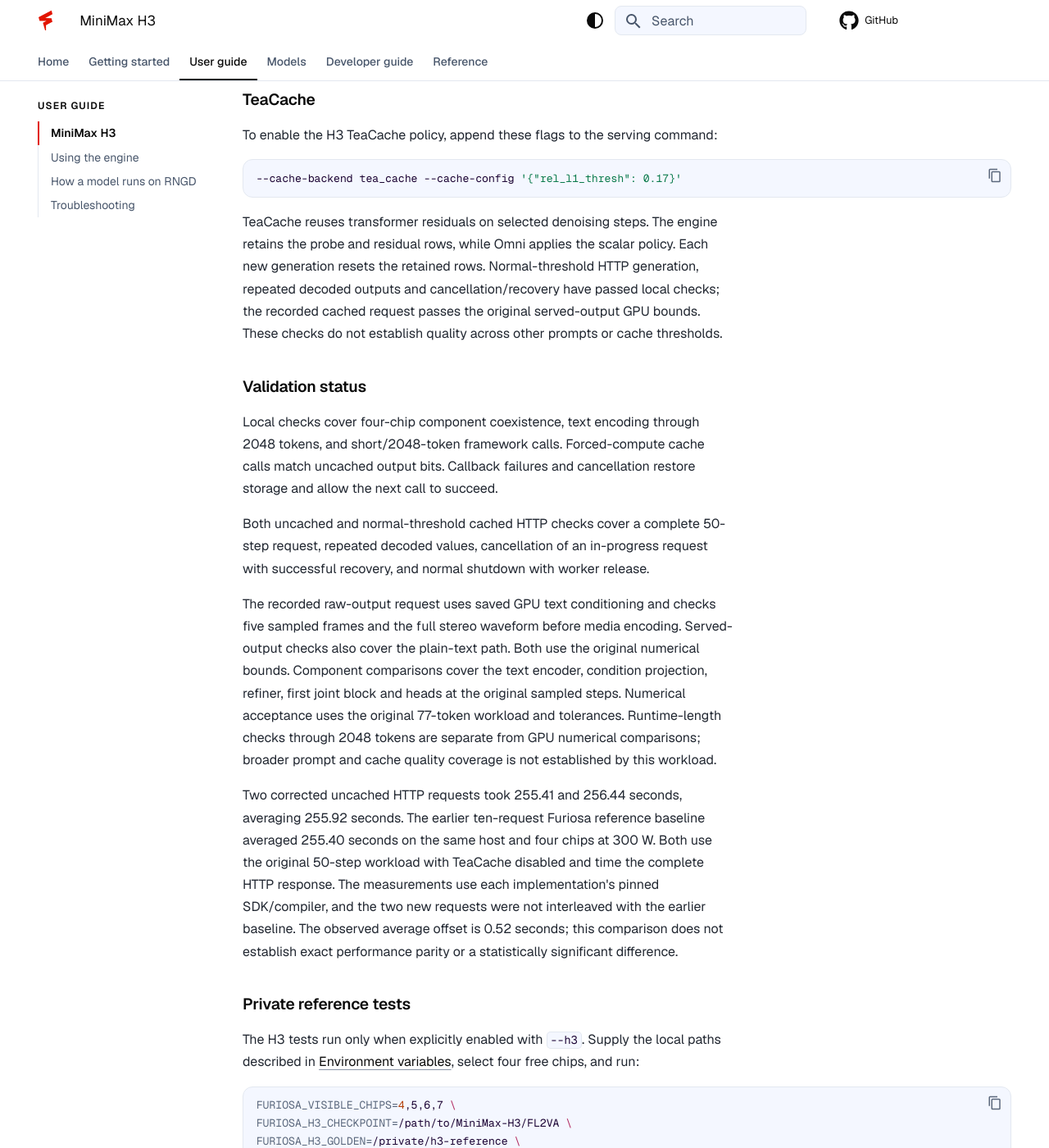
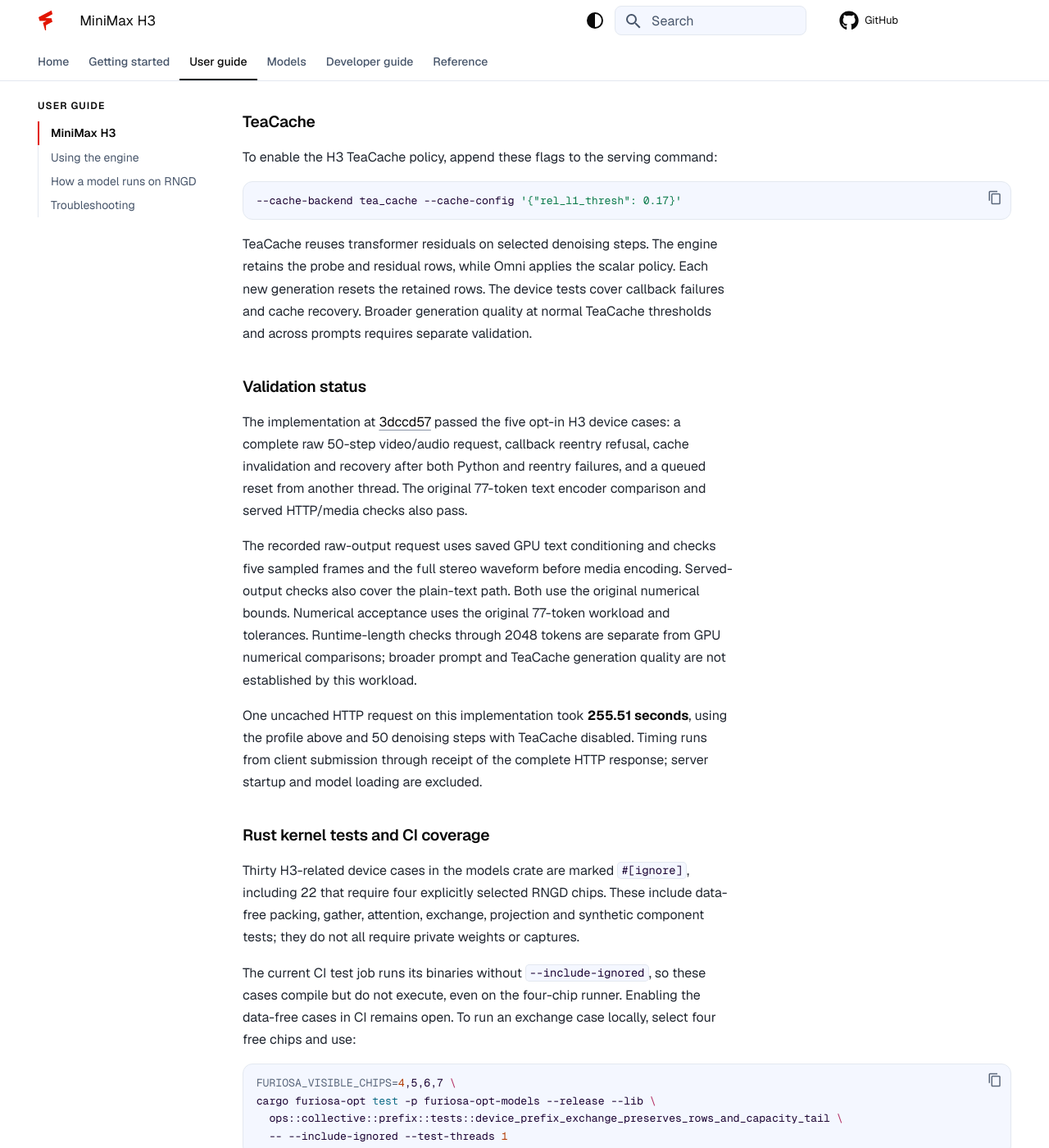
Before and after one commit to furiosa-ai/furiosa-opt-models, an MkDocs documentation site: the page built from docs/serving/minimax-h3.md, in a window 1280 px wide and 1400 px high, scrolled down 1710 px. Shown: the whole window at 82% size. Built offline with MkDocs 1.6.1 and Material for MkDocs 9.7.7, drawn with Linux system fonts in a browser that asks for light colours; comment, search, counter and statistics services are not loaded; some of the changed text lies outside the part shown.

Commit message:
Document H3 serving support and validation limits

````diff
--- a/docs/serving/minimax-h3.md
+++ b/docs/serving/minimax-h3.md
@@ -7,10 +7,11 @@ hide: [toc]
 MiniMax H3 generates video with stereo audio from text on four RNGD chips.
 This setup and integration guide covers a manually validated profile with private
 reference data.
-The profile below has passed local native, vLLM-Omni and HTTP lifecycle checks,
-including TeaCache. The original 77-token workload passes component, raw-output
-and served-output GPU reference checks. H3 has no CI coverage and is not in the
-published CI benchmark inventory.
+The profile below has passed local native, vLLM-Omni and HTTP checks, including
+TeaCache callback and error recovery. The original 77-token workload passes
+component, raw-output and served-output GPU reference checks. H3 device and
+reference tests are currently opt-in and are not executed by CI; H3 is not in
+the published CI benchmark inventory.
 
 ## MiniMaxAI/MiniMax-H3
 
@@ -71,39 +72,54 @@ To enable the H3 TeaCache policy, append these flags to the serving command:
 
 TeaCache reuses transformer residuals on selected denoising steps. The engine
 retains the probe and residual rows, while Omni applies the scalar policy.
-Each new generation resets the retained rows. Normal-threshold HTTP generation,
-repeated decoded outputs and cancellation/recovery have passed local checks;
-the recorded cached request passes the original served-output GPU bounds. These
-checks do not establish quality across other prompts or cache thresholds.
+Each new generation resets the retained rows. The device tests cover callback
+failures and cache recovery. Broader generation quality at normal TeaCache
+thresholds and across prompts requires separate validation.
 
 ### Validation status
 
-Local checks cover four-chip component coexistence, text encoding through 2048
-tokens, and short/2048-token framework calls. Forced-compute cache calls match
-uncached output bits. Callback failures and cancellation restore storage and
-allow the next call to succeed.
-
-Both uncached and normal-threshold cached HTTP checks cover a complete 50-step
-request, repeated decoded values, cancellation of an in-progress request with
-successful recovery, and normal shutdown with worker release.
+The implementation at [3dccd57](https://github.com/furiosa-ai/furiosa-opt-models/commit/3dccd579106532f81af89b4605dc5491b948228d)
+passed the five opt-in H3 device cases: a complete raw 50-step video/audio
+request, callback reentry refusal, cache invalidation and recovery after both
+Python and reentry failures, and a queued reset from another thread. The original
+77-token text encoder comparison and served HTTP/media checks also pass.
 
 The recorded raw-output request uses saved GPU text conditioning and checks five
 sampled frames and the full stereo waveform before media encoding. Served-output
 checks also cover the plain-text path. Both use the original numerical bounds.
-Component comparisons cover the text encoder, condition projection, refiner,
-first joint block and heads at the original sampled steps. Numerical acceptance
-uses the original 77-token workload and tolerances. Runtime-length checks through
-2048 tokens are separate from GPU numerical comparisons; broader prompt and cache
-quality coverage is not established by this workload.
+Numerical acceptance uses the original 77-token workload and tolerances.
+Runtime-length checks through 2048 tokens are separate from GPU numerical
+comparisons; broader prompt and TeaCache generation quality are not established
+by this workload.
 
-Two corrected uncached HTTP requests took 255.41 and 256.44 seconds, averaging
-255.92 seconds. The earlier ten-request Furiosa reference baseline averaged
-255.40 seconds on the same host and four chips at 300 W. Both use the original
-50-step workload with TeaCache disabled and time the complete HTTP response.
-The measurements use each implementation's pinned SDK/compiler, and the two new
-requests were not interleaved with the earlier baseline. The observed average
-offset is 0.52 seconds; this comparison does not establish exact performance
-parity or a statistically significant difference.
+One uncached HTTP request on this implementation took **255.51 seconds**, using
+the profile above and 50 denoising steps with TeaCache disabled. Timing runs from
+client submission through receipt of the complete HTTP response; server startup
+and model loading are excluded.
+
+### Rust kernel tests and CI coverage
+
+Thirty H3-related device cases in the models crate are marked `#[ignore]`,
+including 22 that require four explicitly selected RNGD chips. These include
+data-free packing, gather, attention, exchange, projection and synthetic component tests; they do not all
+require private weights or captures.
+
+The current CI test job runs its binaries without `--include-ignored`, so these
+cases compile but do not execute, even on the four-chip runner. Enabling the
+data-free cases in CI remains open. To run an exchange case locally, select four
+free chips and use:
+
+```bash
+FURIOSA_VISIBLE_CHIPS=4,5,6,7 \
+cargo furiosa-opt test -p furiosa-opt-models --release --lib \
+  ops::collective::prefix::tests::device_prefix_exchange_preserves_rows_and_capacity_tail \
+  -- --include-ignored --test-threads 1
+```
+
+H3 is included in every native engine/plugin build. CI's `--no-run` build also
+compiles the ignored test entries. The added cost in CI's 90-minute build job has
+not been measured; a local single-job full wheel build took 57.5 minutes, which
+does not isolate H3's incremental cost or predict CI's parallel build time.
 
 ### Private reference tests
 
````
Also changed, not shown: docs/develop/testing.md (+3 -1 lines), docs/getting-started/installation.md (+3 -2 lines), docs/serving/index.md (+6 -2 lines), docs/serving/vllm.md (+1 -0 lines).
